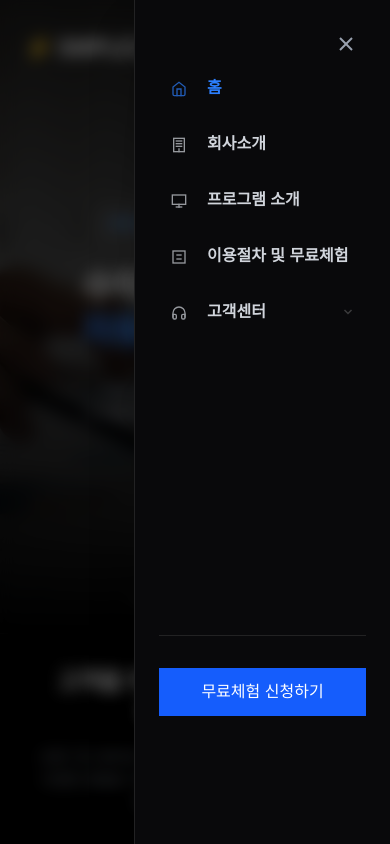
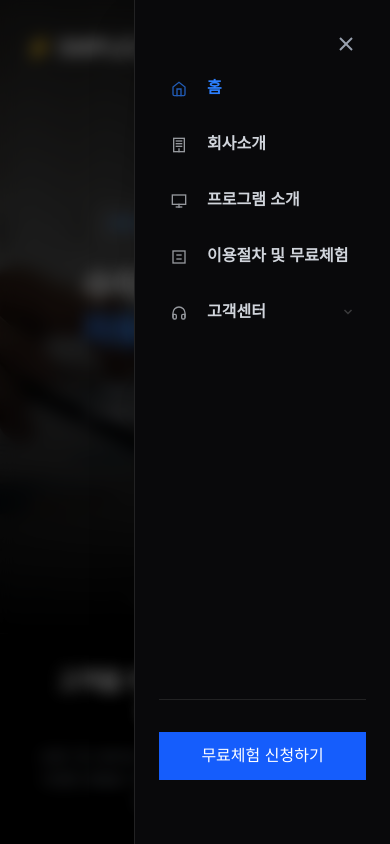
Before and after one commit to yunana88a-beep/seonmul-saempeul11_01, a Next.js app: page / in a window 390 px wide. Both pictures are taken after a click on the button 346 px from the left and 41 px from the top of the page. Shown: the top 844 px of the page. Built offline with nearby package versions, Linux system fonts and the light colour scheme.

Commit message:
qwrasfasdasf

```diff
--- a/src/components/layout/Header.tsx
+++ b/src/components/layout/Header.tsx
@@ -215,8 +215,8 @@ export default function Header() {
             onClick={() => setIsOpen(false)}
           />
           <div
-            // ✨ 기능 2: h-[100dvh] 및 pb-32 적용하여 하단바 가림 문제 해결
-            className={`absolute right-0 top-0 bottom-0 w-64 h-[100dvh] bg-zinc-950 border-l border-white/10 p-6 pb-32 flex flex-col shadow-2xl transform transition-transform duration-300 ${isOpen ? 'translate-x-0' : 'translate-x-full'}`}
+            // ✨ pb-32에서 pb-10으로 줄여서 버튼을 아래로 적당히 내렸습니다.
+            className={`absolute right-0 top-0 bottom-0 w-64 h-[100dvh] bg-zinc-950 border-l border-white/10 p-6 pb-10 flex flex-col shadow-2xl transform transition-transform duration-300 ${isOpen ? 'translate-x-0' : 'translate-x-full'}`}
           >
             <div className="flex justify-end">
               <button
@@ -288,8 +288,8 @@ export default function Header() {
               })}
             </nav>
 
-            {/* ✨ 버튼 하단 여백 mb-8 추가 */}
-            <div className="mt-8 pt-8 border-t border-white/10 ">
+            {/* ✨ mt-8 pt-8은 유지하고, mb-6을 추가해 바닥에서 살짝만 띄웠습니다. */}
+            <div className="mt-8 pt-8 border-t border-white/10 mb-6">
               <Button className="w-full">무료체험 신청하기</Button>
             </div>
           </div>
```
